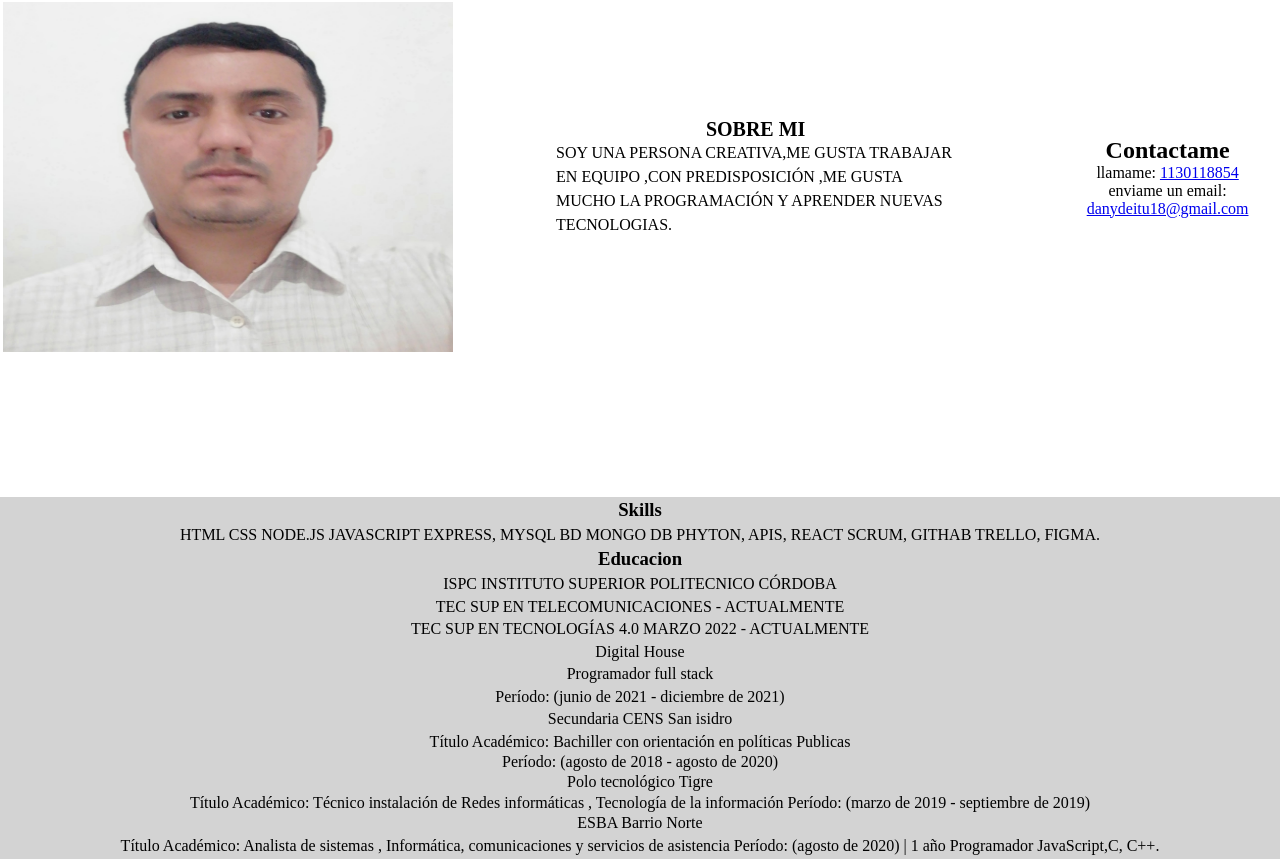
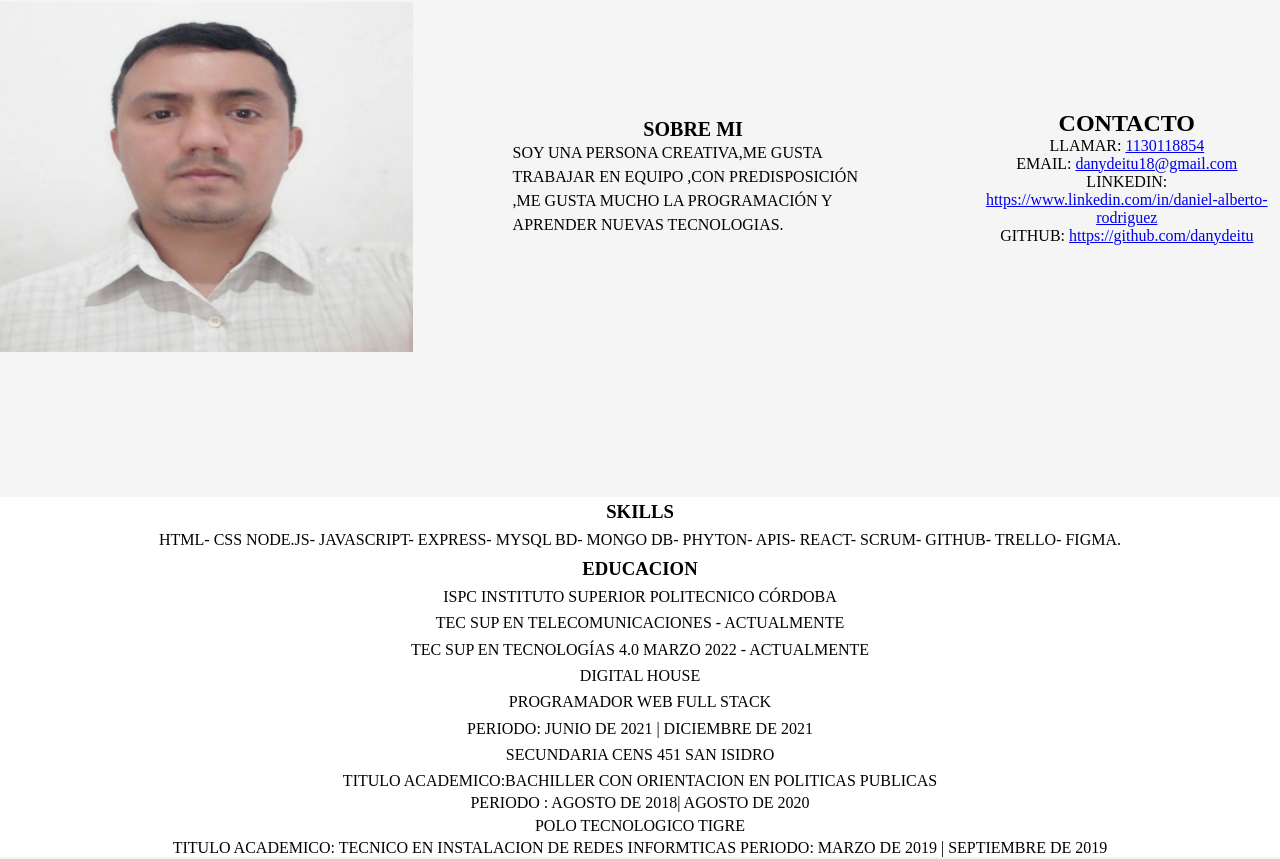
Before and after one commit to danydeitu/Mi-portfolio, a React (Create React App) app: page / in a window 1280 px wide. Shown: the part 943-1802 px from the top of the page. Built offline with nearby package versions, Linux system fonts and the light colour scheme.

Commit message:
agrego redes

```diff
--- a/src/components/About/About.css
+++ b/src/components/About/About.css
@@ -1,7 +1,7 @@
 .About-container{
 display:flex;
   color:black;
-  background-color:white;
+  background-color:whitesmoke;
   height: 80vh;
 
   width:100%;
@@ -47,7 +47,7 @@ display:flex;
             display:flex;
             width:100%;
             height: auto;
-            background-color: rgb(204, 206, 203);
+            background-color:whitesmoke;
 
           }
         .about-desc {
--- a/src/components/About/About.jsx
+++ b/src/components/About/About.jsx
@@ -16,10 +16,13 @@ PROGRAMACIÓN Y APRENDER NUEVAS TECNOLOGIAS.</p>
      </div>
 
      <div className='About-contact'>
-<h2>Contactame</h2>
-<p>llamame: <a href='1130118854'> 1130118854</a>
+<h2>CONTACTO</h2>
+<p>LLAMAR: <a href='celular'> 1130118854</a>
   </p>
-  <p>enviame un email: <a href='danydeitu18@gmail.com'> danydeitu18@gmail.com</a></p>
+  <p>EMAIL: <a href='danydeitu18@gmail.com'> danydeitu18@gmail.com</a></p>
+  <p>LINKEDIN: <a href='https://www.linkedin.com/in/daniel-alberto-rodriguez/'>https://www.linkedin.com/in/daniel-alberto-rodriguez</a></p>
+  <p> GITHUB: <a href = 'https://github.com/danydeitu'> https://github.com/danydeitu</a></p>
+
 </div>
 
      </div>
--- a/src/components/Education/Education.css
+++ b/src/components/Education/Education.css
@@ -1,6 +1,6 @@
 .education-container {
 display: flex;
-background-color:lightgrey;
+background-color:white;
 color:black;
 flex-direction: column;
 align-items:center;
--- a/src/components/Education/Education.jsx
+++ b/src/components/Education/Education.jsx
@@ -1,58 +1,27 @@
-import React from 'react'
-import './Education.css'
+import React from "react";
+import "./Education.css";
 export const Education = () => {
   return (
-
-    <div className='education-container'>
-
-<h3>Skills</h3>
-<p>
-HTML
-CSS
-NODE.JS
-JAVASCRIPT
-EXPRESS,
-MYSQL BD
-MONGO DB
-PHYTON,
-APIS,
-REACT
-SCRUM,
-GITHAB
-TRELLO,
-FIGMA.</p>
-
-        <h3>Educacion</h3>
-
-
-        <p> ISPC INSTITUTO SUPERIOR POLITECNICO CÓRDOBA</p>
-<p>TEC SUP EN TELECOMUNICACIONES - ACTUALMENTE</p>
-<p>TEC SUP EN TECNOLOGÍAS 4.0
-MARZO 2022 - ACTUALMENTE</p>
-
-        <p>Digital House</p>
-
-<p>Programador full stack </p>
-<p>Período: (junio de 2021 - diciembre de 2021)</p>
-
- <p>Secundaria CENS San isidro</p>
-
-<p>Título Académico: Bachiller con orientación en políticas Publicas</p>
-Período: (agosto de 2018 - agosto de 2020)
-
- <p>Polo tecnológico Tigre</p>
-
-Título Académico: Técnico instalación de Redes informáticas , Tecnología de la información
-Período: (marzo de 2019 - septiembre de 2019)
-
- <p> ESBA Barrio Norte</p>
-
-<p>Título Académico: Analista de sistemas , Informática, comunicaciones y servicios de asistencia
-Período: (agosto de 2020) | 1 año
-Programador JavaScript,C, C++.
-
-            </p>
-            </div>
-  )
-}
-export default Education
+    <div className="education-container">
+      <h3>SKILLS</h3>
+      <p>
+        HTML- CSS NODE.JS- JAVASCRIPT- EXPRESS- MYSQL BD- MONGO DB- PHYTON- APIS-
+        REACT- SCRUM- GITHUB- TRELLO- FIGMA.
+      </p>
+      <h3>EDUCACION</h3>
+      <p> ISPC INSTITUTO SUPERIOR POLITECNICO CÓRDOBA</p>
+      <p>TEC SUP EN TELECOMUNICACIONES - ACTUALMENTE</p>
+      <p>TEC SUP EN TECNOLOGÍAS 4.0 MARZO 2022 - ACTUALMENTE</p>
+      <p>DIGITAL HOUSE</p>
+      <p>PROGRAMADOR WEB FULL STACK</p>
+      <p>PERIODO: JUNIO DE 2021 | DICIEMBRE DE 2021 </p>
+      <p>SECUNDARIA CENS 451 SAN ISIDRO </p>
+      <p>TITULO ACADEMICO:BACHILLER CON ORIENTACION EN POLITICAS PUBLICAS </p>
+      PERIODO : AGOSTO DE 2018| AGOSTO DE 2020
+      <p>POLO TECNOLOGICO TIGRE </p>
+      TITULO ACADEMICO: TECNICO EN INSTALACION DE REDES INFORMTICAS PERIODO:
+      MARZO DE 2019 | SEPTIEMBRE DE 2019
+    </div>
+  );
+};
+export default Education;
--- a/src/components/Experience/Experience.css
+++ b/src/components/Experience/Experience.css
@@ -1,7 +1,7 @@
 .Experience-container{
     display:block;
     flex-direction:row;
-background-color:lightgray;
+background-color:whitesmoke;
 
 width:100%;
 }
@@ -16,7 +16,9 @@ width:100%;
 .Experience-Proyectos {
 
     display: flex;
-    flex-direction:row;
+    flex-direction:initial;
+  height: 45vh;
+    align-content: stretch;
 
 
 }
@@ -61,15 +63,17 @@ width:100%;
     padding: 2px;
     cursor:pointer;
 }
-@media (max-width: 760px) {
+@media (max-width: 865px) {
     .Experience-container{
       display:block;
     }
   .Experience-Proyectos{
       display:block;
       align-content:stretch;
+      text-align: center;
   }
   img {
-      width:100%;
+
+      width:85%;
   }
 }
--- a/src/components/Header/Header.css
+++ b/src/components/Header/Header.css
@@ -31,10 +31,13 @@ font-size: 100px;
     display:flex;
     font-size: 70px;
     text-align: center;
+
+
   }
   .header-container > h2{
     font-size: 20px;
   text-align: center;
+
 
   }
   .header-container > p {
```
